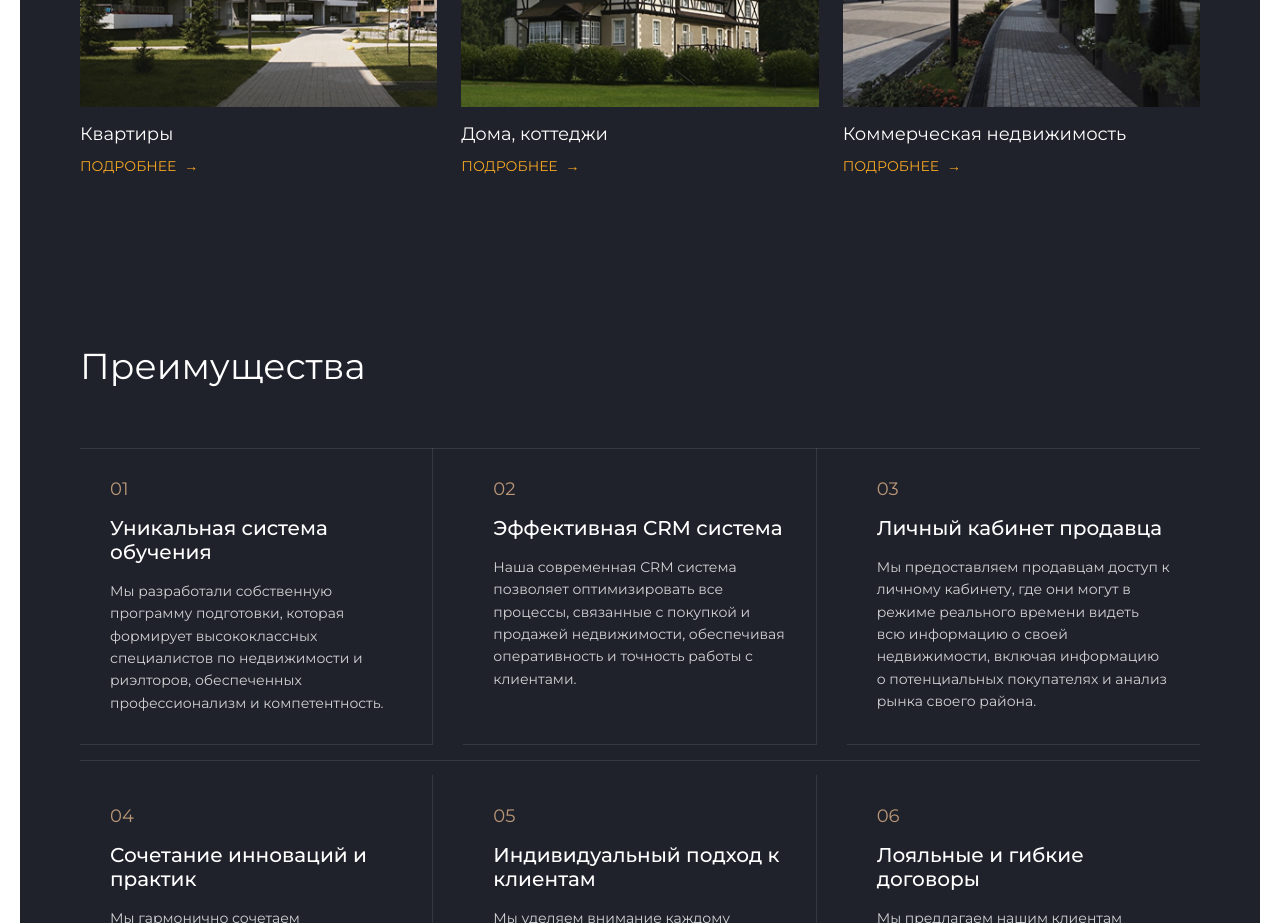
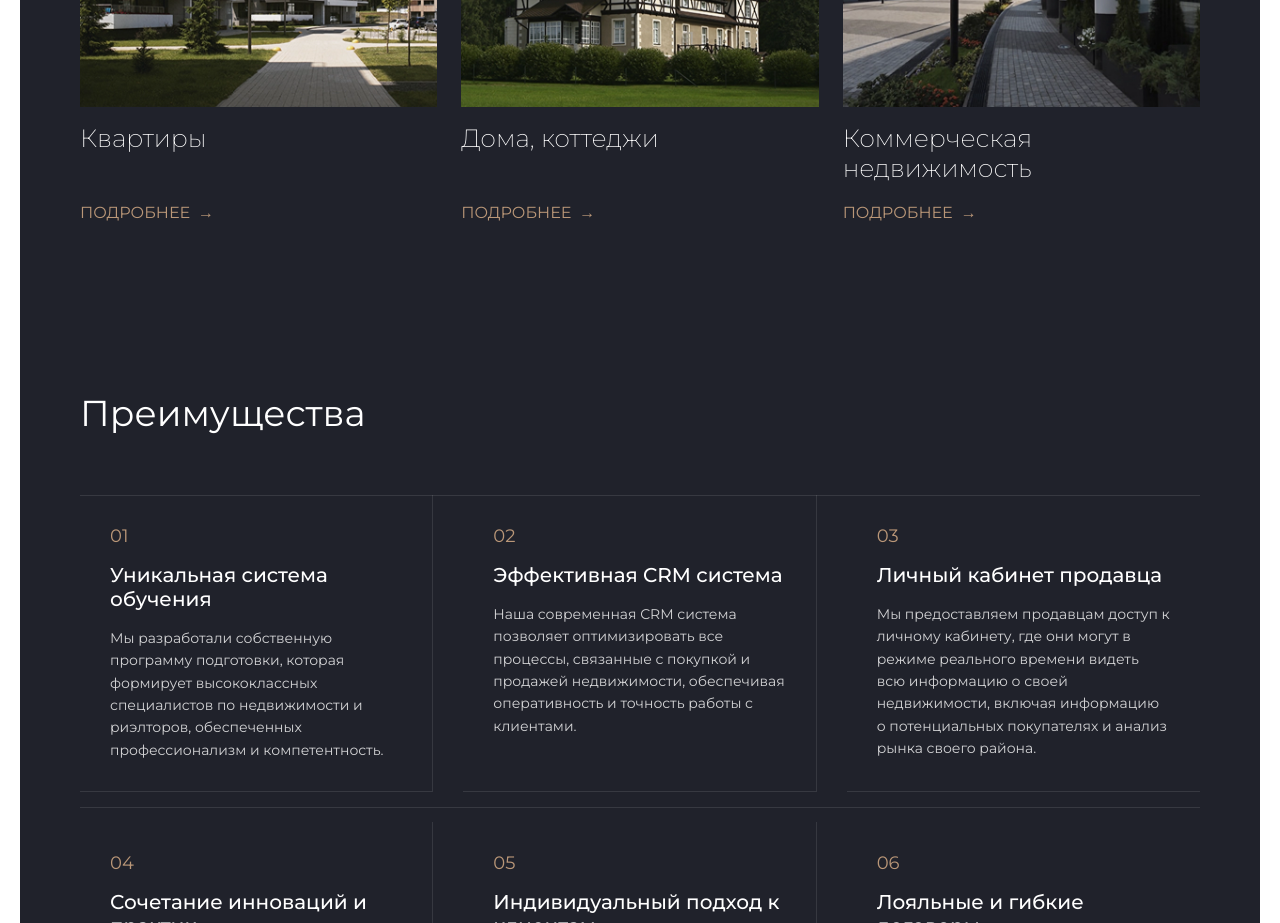
Before and after one commit to Max-Semian/realty_app, a Next.js app: page /realty_app/ in a window 1280 px wide. Shown: the part 1540-2463 px from the top of the page. Built offline with nearby package versions, Linux system fonts and the light colour scheme.

Commit message:
Properties Section

```diff
--- a/src/components/PropertiesCarousel/PropertiesCarousel.module.css
+++ b/src/components/PropertiesCarousel/PropertiesCarousel.module.css
@@ -77,15 +77,15 @@
 }
 
 .propertyTitle {
-  font-size: 18px;
-  font-weight: 400;
-  margin-bottom: 12px;
+  font-size: 25px;
+  font-weight: 200;
+  margin-bottom: 20px;
 }
 
 .propertyLink {
-  color: #F5A623;
+  color: #BA9778;
   text-decoration: none;
-  font-size: 14px;
+  font-size: 16px;
   display: flex;
   align-items: center;
   margin-top: auto;
```
